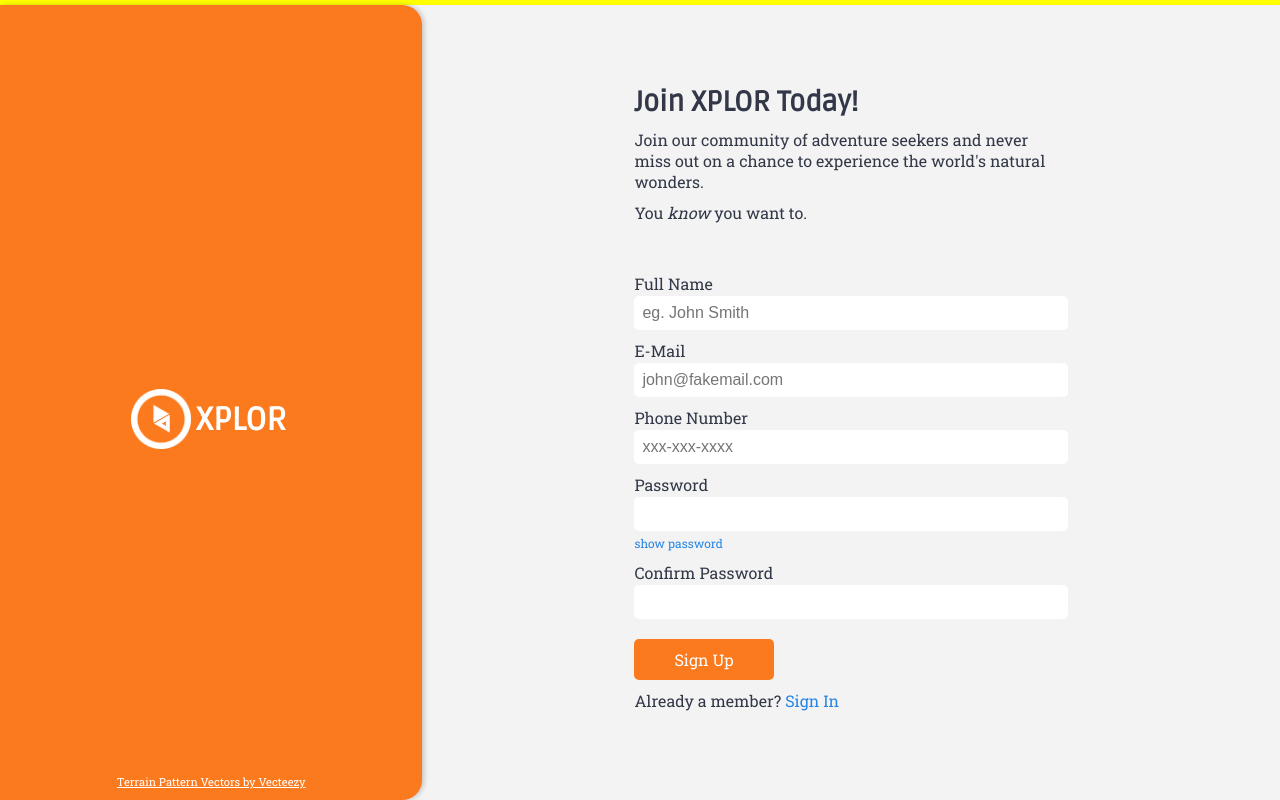
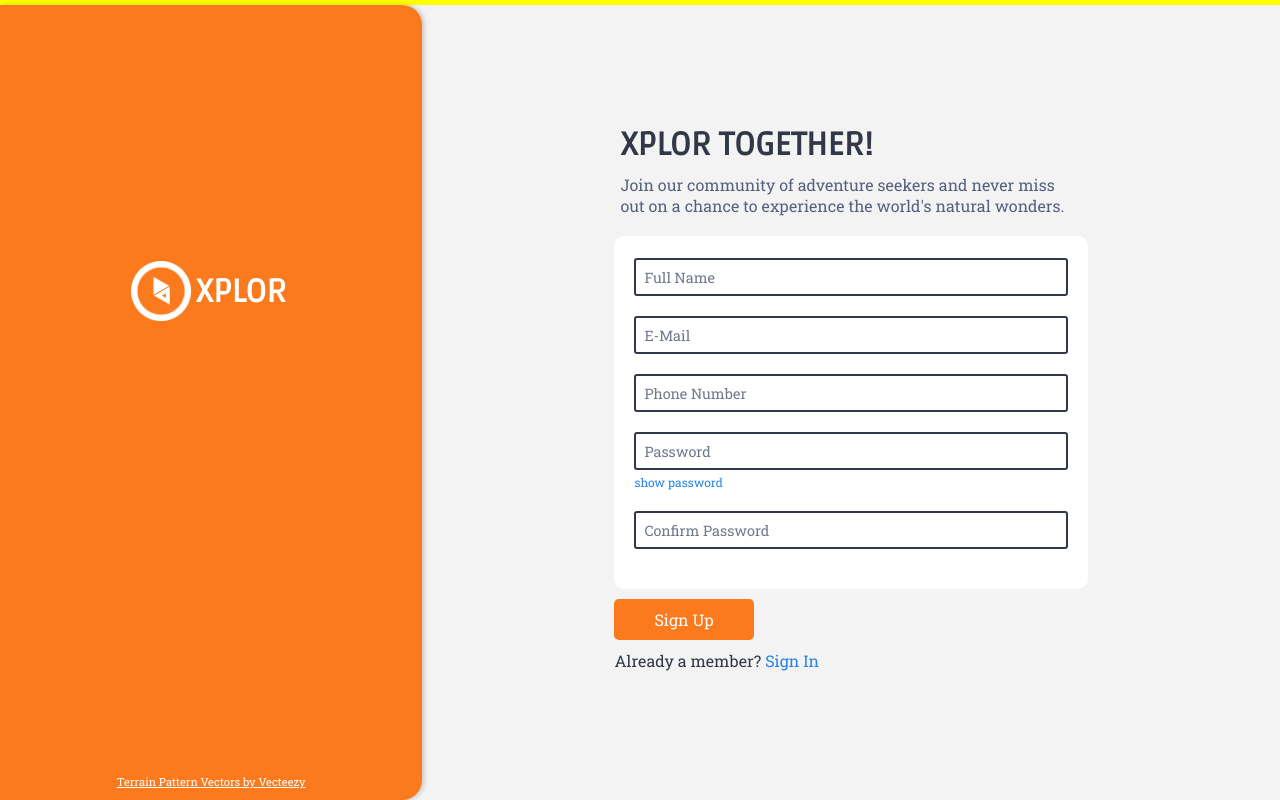
Before and after one commit to TomHergenreter/odin-sign-up-form, a plain HTML site: page index.html in a window 1280 px wide. Drawn offline with Linux system fonts and the light colour scheme.

Commit message:
Add form focus styles

```diff
--- a/index.html
+++ b/index.html
@@ -21,37 +21,36 @@
         </section>
         <section class="form-section">
             <section class="cta">
-                <h2>Join XPLOR Today!</h2>
+                <h2>XPLOR TOGETHER!</h2>
                 <p>Join our community of adventure seekers and never miss out on a chance to experience the world's natural wonders.</p>
-                <p>You <i>know</i> you want to.</p>
             </section>
             <form action="#" method="post" class="sign-up-form">
                 <div class="form-row">
+                    <input type="text" id="full-name" name="full-name" placeholder=" "/>
                     <label for="full-name">Full Name</label>
-                    <input type="text" id="full-name" name="full-name" placeholder="eg. John Smith"/>
                 </div>
                 <div class="form-row">
+                    <input type="text" id="e-mail" name="e-mail" placeholder=" "/>
                     <label for="e-mail">E-Mail</label>
-                    <input type="text" id="e-mail" name="e-mail" placeholder="john@fakemail.com"/>
                 </div>
                 <div class="form-row">
+                    <input type="tel" id="phone" name="phone" placeholder=" "/>
                     <label for="phone">Phone Number</label>
-                    <input type="tel" id="phone" name="phone" placeholder="xxx-xxx-xxxx"/>
                 </div>
                 <div class="form-row">
+                    <input type="password" id="password" name="password" placeholder=" "/>
                     <label for="password">Password</label>
-                    <input type="password" id="password" name="password"/>
                     <span id="show-password">show password</span>
                 </div>
                 <div class="form-row">
+                    <input type="password" id="confirm-password" name="confirm-password" placeholder=" "/>
                     <label for="confirm-password">Confirm Password</label>
-                    <input type="password" id="confirm-password" name="confirm-password"/>
-                </div>
-                <div class="form-row">
-                    <button type="submit" class="submit-button">Sign Up</button>
-                    <p>Already a member?&nbsp;<span id="sign-in">Sign In</span></p>
                 </div>
             </form>
+            <div class="form-row">
+                <button type="submit" class="submit-button">Sign Up</button>
+                <p>Already a member?&nbsp;<span id="sign-in">Sign In</span></p>
+            </div>
         </section>
 
         <script src="./validate.js" async defer></script>
--- a/styles.css
+++ b/styles.css
@@ -27,7 +27,7 @@ h3 {
     flex-wrap: wrap;
     min-width: 33%;
     height: 100%;
-    padding: 30% 15px 10px 15px;
+    padding: 20% 15px 10px 15px;
     border-radius: 0 20px 20px 0;
     background: url("./images/logo-bg.jpg")  #fc7a1e;
     background-size: cover;
@@ -76,14 +76,16 @@ h3 {
 .cta {
     display: flex;
     flex-direction: column;
-    padding: 20px;
-    border-radius: 10px 10px 0 0;
+    padding: 10px 6px;
 }
 
 .cta h2 {
-    font-size: 1.75rem;
-    color: #323848
+    font-size: 2rem;
+    color: #323848;
+}
 
+.cta p {
+    color: #56617d;
 }
 
 .cta h2,
@@ -93,25 +95,50 @@ h3 {
 
 .sign-up-form {
     padding: 20px;
-    border-radius: 0 0 10px 10px;
+    background-color: #ffffff;
+    border-radius: 10px;
 }
 
 .form-row {
-    margin-bottom: 10px;
+    margin-bottom: 20px;
+    position: relative;
 }
 
-.form-row input,
-.form-row label {
+.form-row input {
     display: block;
     width: 100%;
     font-size: 1rem;
+    margin-top: 2px;
+    padding: 8px;
+    border: 2px solid #323848;
+    border-radius: 3px;
+    transition: all .5s ease;
 }
 
-.form-row input {
-    margin-top: 2px;
-    padding: 8px;
-    border-radius: 5px;
+.form-row input:focus {
+    outline: none;
+    border: 2px solid #fc7a1e;
 }
+
+.form-row label {
+    padding: 0 5px;
+    border-radius: 10px;
+    position: absolute;
+    top: 10px;
+    left: 5px;
+    font-size: .9rem;
+    color: #71788c;
+    background-color: #ffffff;
+    transition: all .25s ease;
+}
+
+.form-row input:focus ~ label,
+.form-row input:not(:placeholder-shown) ~ label {
+    top: -10px;
+    font-size: .75rem;
+    color: #fc7a1e;
+}
+
 
 #show-password {
     font-size: .75rem;
```
